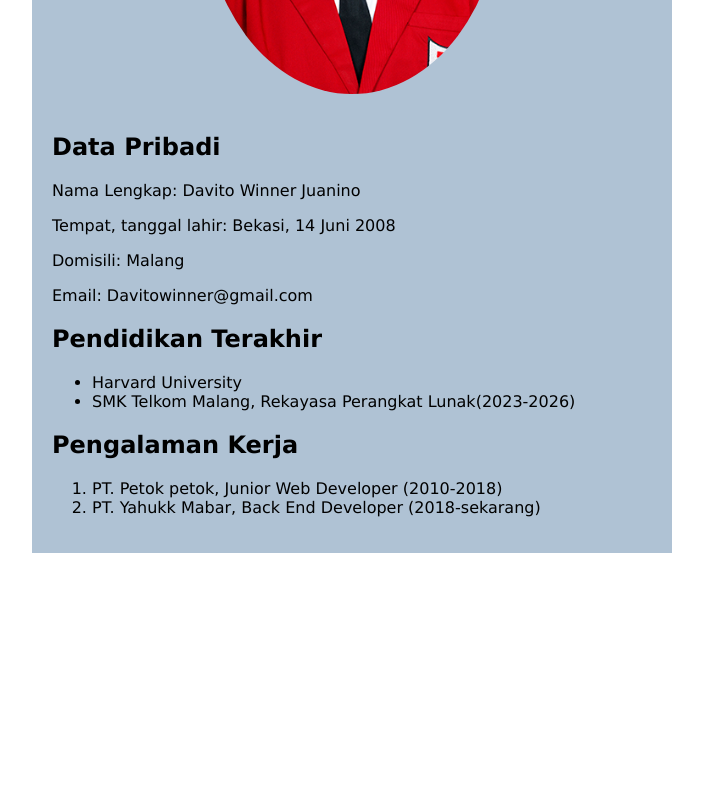
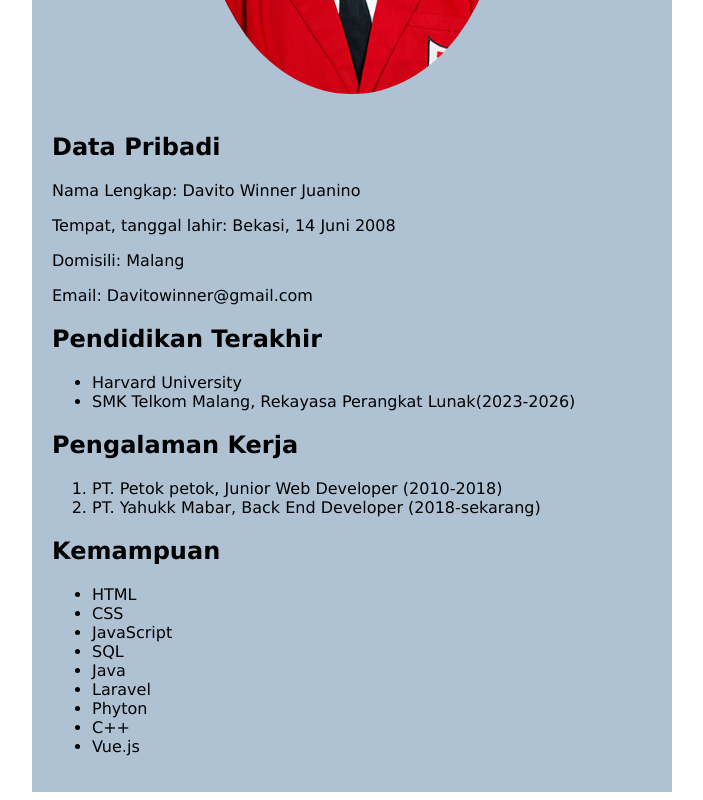
Before and after one commit to davitowj/Biodata, a plain HTML site: page index.html in a window 1280 px wide. Shown: the part 413-1213 px from the top of the page, without its empty margins (288-991 px from the left). Before the commit the page ends 974 px from the top, so only its background shows below. Drawn offline with Linux system fonts and the light colour scheme.

Commit message:
Menambahkan Kemampuan

```diff
--- a/index.html
+++ b/index.html
@@ -25,6 +25,19 @@
         <li>PT. Yahukk Mabar, Back End Developer (2018-sekarang)</li>
       </ol>
 
+      <h2>Kemampuan</h2>
+      <ul>
+        <li>HTML</li>
+        <li>CSS</li>
+        <li>JavaScript</li>
+        <li>SQL</li>
+        <li>Java</li>
+        <li>Laravel</li>
+        <li>Phyton</li>
+        <li>C++</li>
+        <li>Vue.js</li>
+      </ul>
+
     </div>
 </body>
 
```
